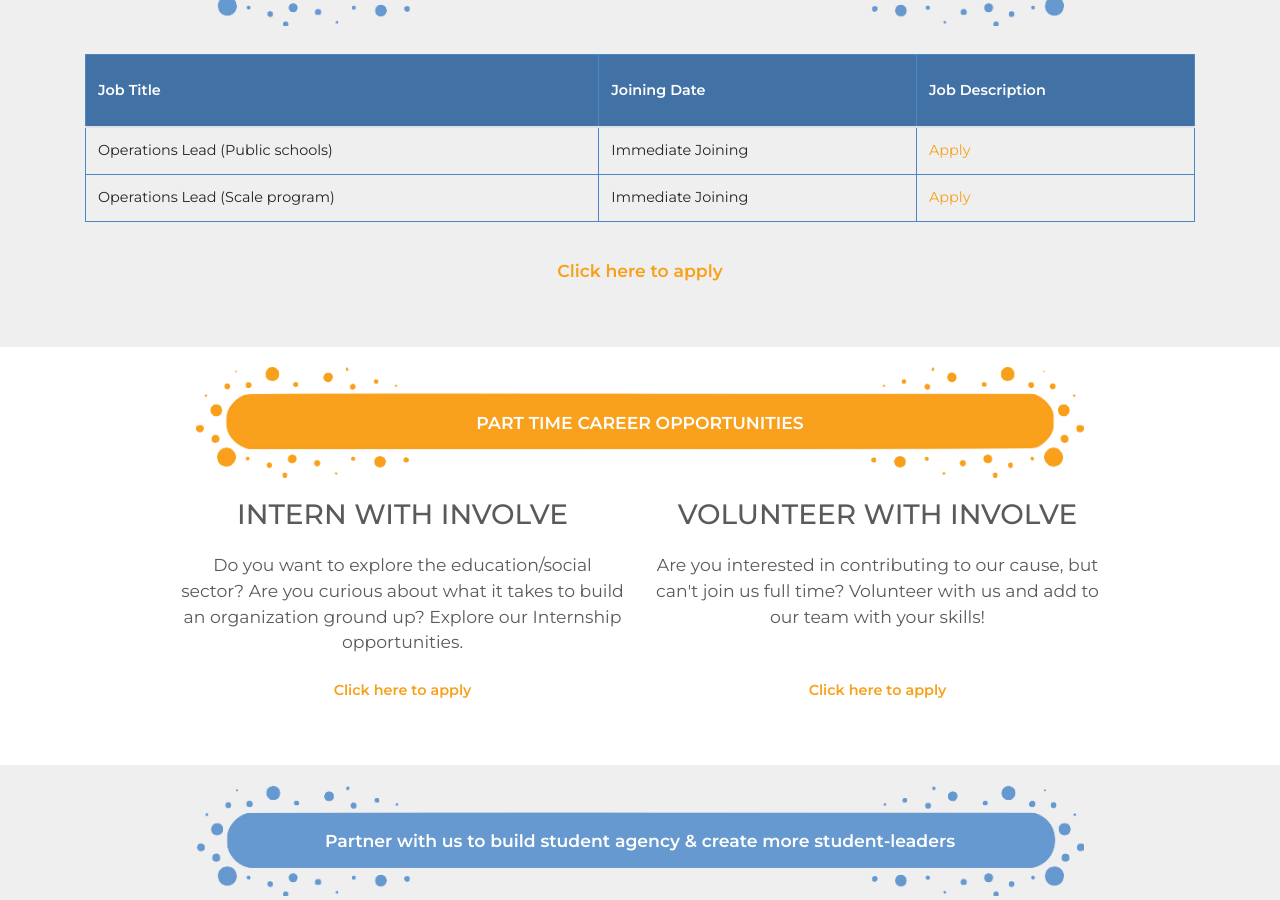
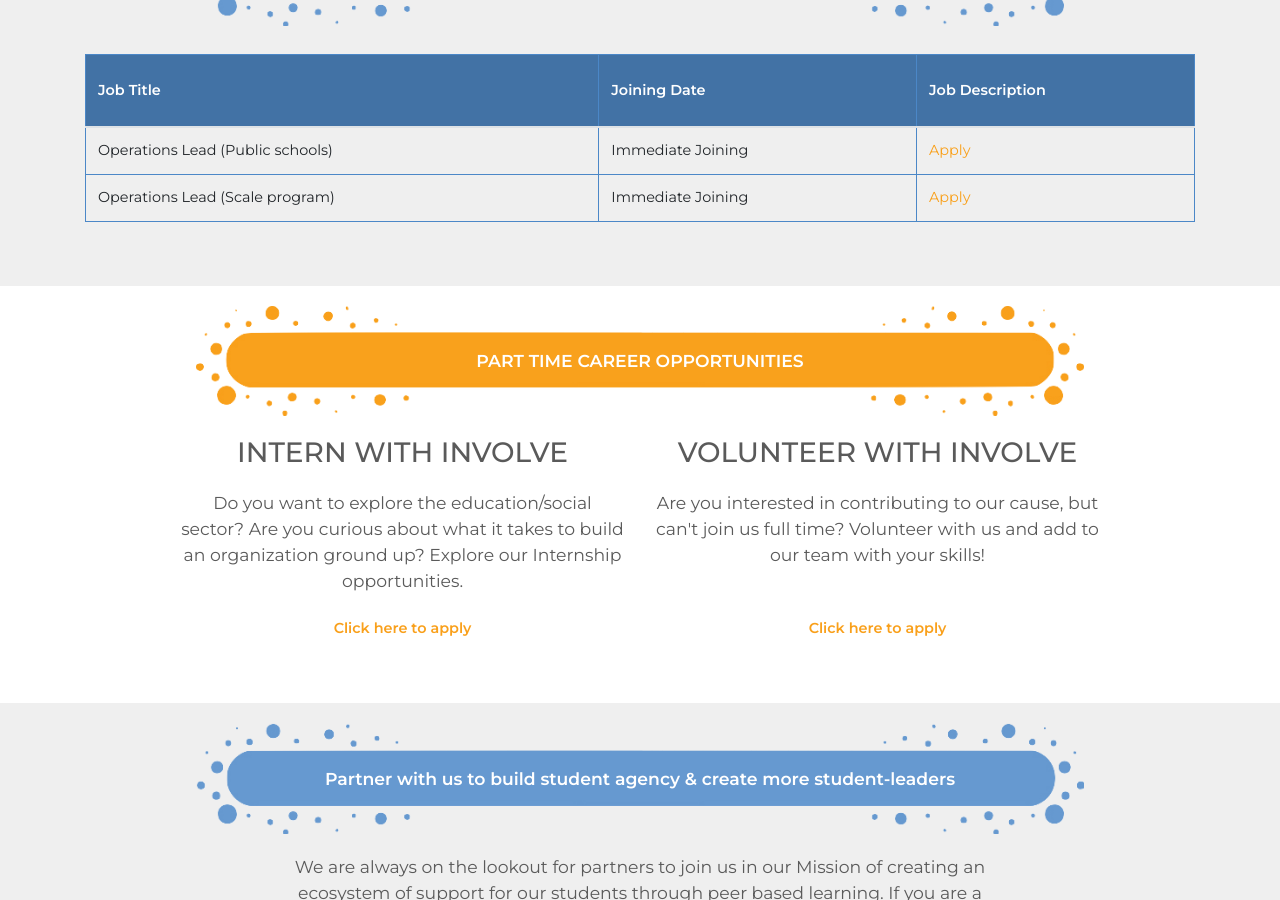
Before and after one commit to Involve-Edu/involveedupublic, a Jekyll site: the page built from get-involved.md, in a window 1280 px wide and 900 px high, scrolled down 521 px. Built offline with Jekyll 4.4.1, drawn with Linux system fonts in a browser that asks for light colours.

Commit message:
changes
changes

```diff
--- a/get-involved.md
+++ b/get-involved.md
@@ -45,13 +45,6 @@
                                 {% endfor %}
                             </tbody>
                         </table>
-                    </div>
-                </div>
-                <div class="row">
-                    <div class="col-md-12 text-center">
-                        <p class="applylinks">
-                            <a href="{{site.data.get-involved.carrers.apply_link}}" target="_blank">Click here to apply</a>
-                        </p>
                     </div>
                 </div>
             </div>
```
